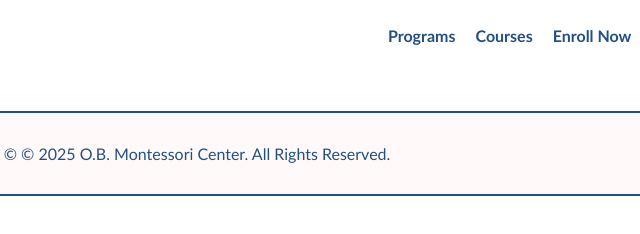
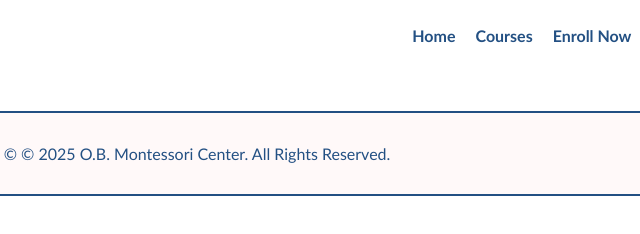
Before and after one commit to SA-9R-BellezaA/SA_ICT9Ruby_Q2Project_Group2, a plain HTML site: page page2.html in a window 1280 px wide. Shown: the full height of the page, 443-1083 px from the left. Drawn offline with Linux system fonts and the light colour scheme.

Commit message:
Update page2.html

```diff
--- a/page2.html
+++ b/page2.html
@@ -11,7 +11,7 @@
         <nav class="navbar">
             <img src="obblogo.webp" alt="obmc" class="logo">
             <ul class="nav-links">
-                <li><a href="index.html">Programs</a></li>
+                <li><a href="index.html">Home</a></li>
                 <li><a href="page2.html">Courses</a></li>
                 <li><a href="page3.html">Enroll Now</a></li>
                 <li><a href="page4.html">Contact Us</a></li>
```
